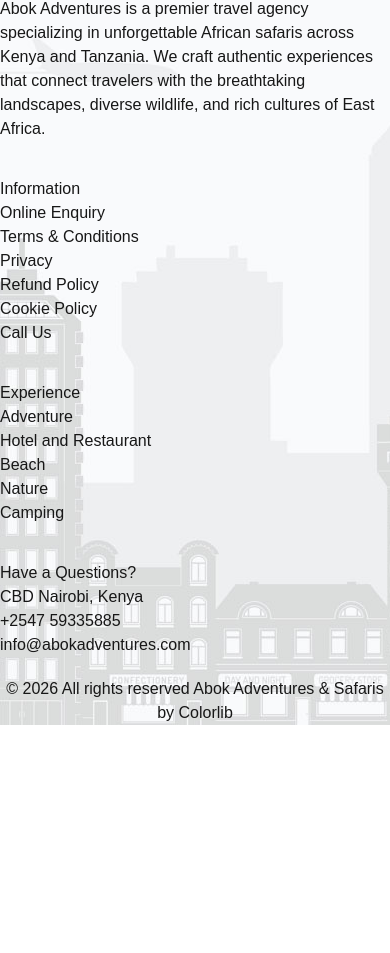
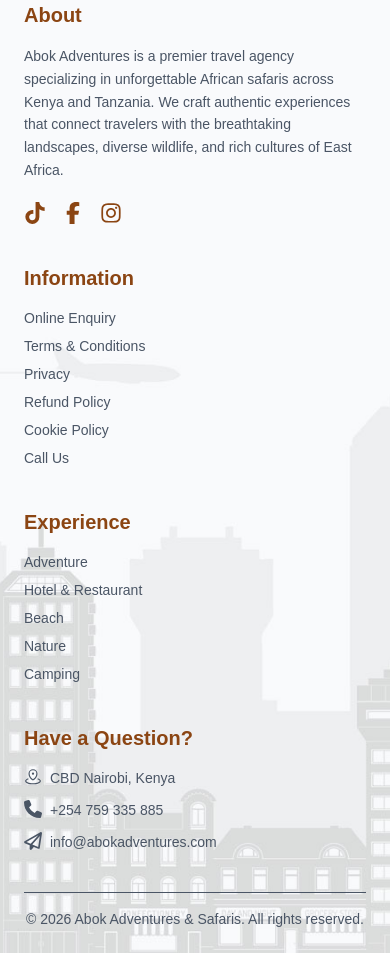
Before and after one commit to Niarb144/abok-adventures-NextJs-, a Next.js app: page / in a window 390 px wide. Shown: the part 6151-7104 px from the top of the page. Before the commit the page ends 6876 px from the top, so only its background shows below. Built offline with nearby package versions, Linux system fonts and the light colour scheme.

Commit message:
Fix Footer

```diff
--- a/components/Footer.tsx
+++ b/components/Footer.tsx
@@ -1,18 +1,26 @@
+import { span } from "framer-motion/m";
 import Link from "next/link";
+
+import { FaTiktok, FaFacebookF, FaInstagram, FaPhone, FaRegPaperPlane } from "react-icons/fa6";
+import { PiMapPinArea } from "react-icons/pi";
 
 export default function Footer() {
   return (
     <footer
-      className="ftco-footer bg-bottom ftco-no-pt"
+      className="bg-cover bg-center bg-no-repeat pt-12 pb-6 text-gray-800"
       style={{ backgroundImage: "url(/images/bg_3.jpg)" }}
     >
-      <div className="container">
-        <div className="row mb-5">
+      <div className="max-w-7xl mx-auto px-6">
+        {/* GRID */}
+        <div className="grid grid-cols-1 md:grid-cols-2 lg:grid-cols-4 gap-10 mb-10">
+
           {/* About */}
-          <div className="col-md pt-5">
-            <div className="ftco-footer-widget pt-md-5 mb-4">
-              <h2 className="ftco-heading-2">About</h2>
-              <p>
+          <div>
+            <h2 className="text-[#8B4513] text-xl font-semibold mb-4">
+              About
+            </h2>
+
+            <p className="text-gray-600 text-sm leading-relaxed">
               Abok Adventures is a premier travel agency specializing in
               unforgettable African safaris across Kenya and Tanzania. We
               craft authentic experiences that connect travelers with the
@@ -20,110 +28,87 @@
               of East Africa.
             </p>
 
-              <ul className="ftco-footer-social list-unstyled float-md-left float-lft">
-                <li className="ftco-animate">
-                  <a
-                    href="https://www.tiktok.com/@abokadventuresandsafaris"
-                    target="_blank"
-                    rel="noopener noreferrer"
-                  >
-                    <span className="fa-brands fa-tiktok"></span>
+            <ul className="flex gap-4 text-[#8B4513] mt-5">
+              <li>
+                <a href="https://www.tiktok.com/@abokadventuresandsafaris" target="_blank">
+                  <FaTiktok size={22} />
                 </a>
               </li>
-                <li className="ftco-animate">
-                  <a
-                    href="https://www.facebook.com/profile.php?id=61579892807201"
-                    target="_blank"
-                    rel="noopener noreferrer"
-                  >
-                    <span className="fa fa-facebook"></span>
+              <li>
+                <a href="https://www.facebook.com/profile.php?id=61579892807201" target="_blank">
+                  <FaFacebookF size={22} />
                 </a>
               </li>
-                <li className="ftco-animate">
-                  <a
-                    href="https://www.instagram.com/abokadventuresandsafaris/"
-                    target="_blank"
-                    rel="noopener noreferrer"
-                  >
-                    <span className="fa fa-instagram"></span>
+              <li>
+                <a href="https://www.instagram.com/abokadventuresandsafaris/" target="_blank">
+                  <FaInstagram size={22} />
                 </a>
               </li>
             </ul>
           </div>
-          </div>
 
           {/* Information */}
-          <div className="col-md pt-5 border-left">
-            <div className="ftco-footer-widget pt-md-5 mb-4 ml-md-5">
-              <h2 className="ftco-heading-2">Information</h2>
-              <ul className="list-unstyled">
-                <li><Link href="/contact" className="py-2 d-block">Online Enquiry</Link></li>
-                <li><Link href="/terms-and-conditions" className="py-2 d-block">Terms & Conditions</Link></li>
-                <li><Link href="/privacy" className="py-2 d-block">Privacy</Link></li>
-                <li><Link href="/refund" className="py-2 d-block">Refund Policy</Link></li>
-                <li><Link href="/cookie-policy" className="py-2 d-block">Cookie Policy</Link></li>
-                <li><Link href="/contact" className="py-2 d-block">Call Us</Link></li>
+          <div>
+            <h2 className="text-[#8B4513] text-xl font-semibold mb-4">
+              Information
+            </h2>
+
+            <ul className="space-y-2 text-gray-600 text-sm">
+              <li><Link href="/contact">Online Enquiry</Link></li>
+              <li><Link href="/terms-and-conditions">Terms & Conditions</Link></li>
+              <li><Link href="/privacy">Privacy</Link></li>
+              <li><Link href="/refund">Refund Policy</Link></li>
+              <li><Link href="/cookie-policy">Cookie Policy</Link></li>
+              <li><Link href="/contact">Call Us</Link></li>
             </ul>
-            </div>
           </div>
 
           {/* Experience */}
-          <div className="col-md pt-5 border-left">
-            <div className="ftco-footer-widget pt-md-5 mb-4">
-              <h2 className="ftco-heading-2">Experience</h2>
-              <ul className="list-unstyled">
-                <li><Link href="/destination" className="py-2 d-block">Adventure</Link></li>
-                <li><Link href="/hotel" className="py-2 d-block">Hotel and Restaurant</Link></li>
-                <li><Link href="/destination" className="py-2 d-block">Beach</Link></li>
-                <li><Link href="/destination" className="py-2 d-block">Nature</Link></li>
-                <li><Link href="/hotel" className="py-2 d-block">Camping</Link></li>
+          <div>
+            <h2 className="text-[#8B4513] text-xl font-semibold mb-4">
+              Experience
+            </h2>
+
+            <ul className="space-y-2 text-gray-600 text-sm">
+              <li><Link href="/destination">Adventure</Link></li>
+              <li><Link href="/hotel">Hotel & Restaurant</Link></li>
+              <li><Link href="/destination">Beach</Link></li>
+              <li><Link href="/destination">Nature</Link></li>
+              <li><Link href="/hotel">Camping</Link></li>
             </ul>
-            </div>
           </div>
 
           {/* Contact */}
-          <div className="col-md pt-5 border-left">
-            <div className="ftco-footer-widget pt-md-5 mb-4">
-              <h2 className="ftco-heading-2">Have a Questions?</h2>
-              <div className="block-23 mb-3">
-                <ul>
-                  <li>
-                    <span className="icon fa fa-map-marker"></span>
-                    <span className="text">CBD Nairobi, Kenya</span>
+          <div>
+            <h2 className="text-[#8B4513] text-xl font-semibold mb-4">
+              Have a Question?
+            </h2>
+
+            <ul className="space-y-3 text-gray-600 text-sm">
+              <li className="flex items-start gap-2">
+                <PiMapPinArea size={18} />
+                <span>CBD Nairobi, Kenya</span>
               </li>
-                  <li>
-                    <a
-                      href="https://wa.me/254759335885"
-                      target="_blank"
-                      rel="noopener noreferrer"
-                    >
-                      <span className="icon fa fa-phone"></span>
-                      <span className="text">+2547 59335885</span>
+
+              <li className="flex items-start gap-2">
+                <FaPhone size={18} />
+                <a href="https://wa.me/254759335885" target="_blank">
+                  +254 759 335 885
                 </a>
               </li>
-                  <li>
-                    <Link href="/contact">
-                      <span className="icon fa fa-paper-plane"></span>
-                      <span className="text">info@abokadventures.com</span>
-                    </Link>
+
+              <li className="flex items-start gap-2">
+                <FaRegPaperPlane size={18} />
+                <Link href="/contact">info@abokadventures.com</Link>
               </li>
             </ul>
           </div>
-            </div>
-          </div>
+
         </div>
 
         {/* Copyright */}
-        <div className="row">
-          <div className="col-md-12 text-center">
-            <p>
-              © {new Date().getFullYear()} All rights reserved Abok Adventures &
-              Safaris <i className="fa fa-heart" aria-hidden="true"></i> by{" "}
-              <a href="https://colorlib.com" target="_blank" rel="noopener noreferrer">
-                Colorlib
-              </a>
-            </p>
-          </div>
+        <div className="text-center text-gray-600 text-sm border-t pt-4">
+          © {new Date().getFullYear()} Abok Adventures & Safaris. All rights reserved.
         </div>
       </div>
     </footer>
```
Lines whose indentation alone changed are shown as unchanged.
